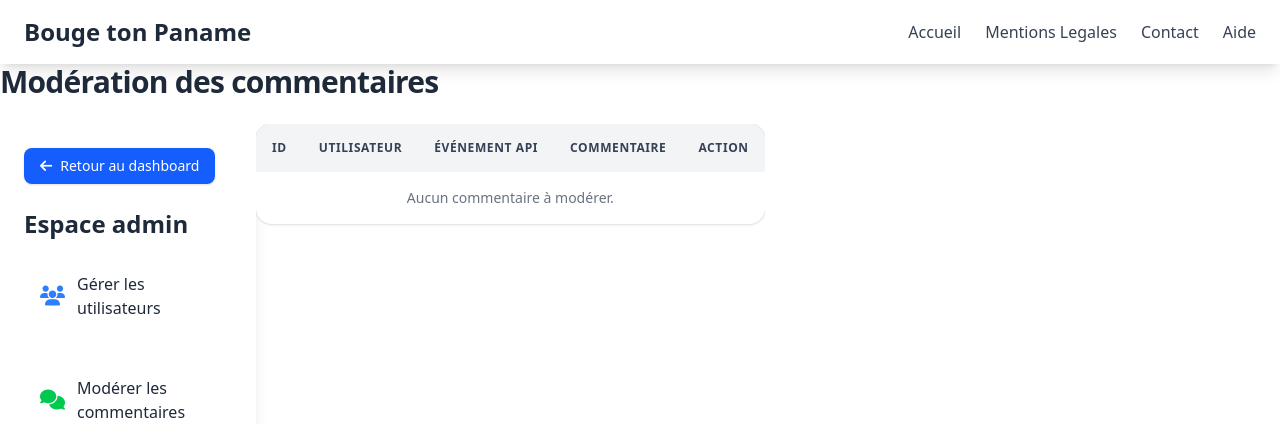
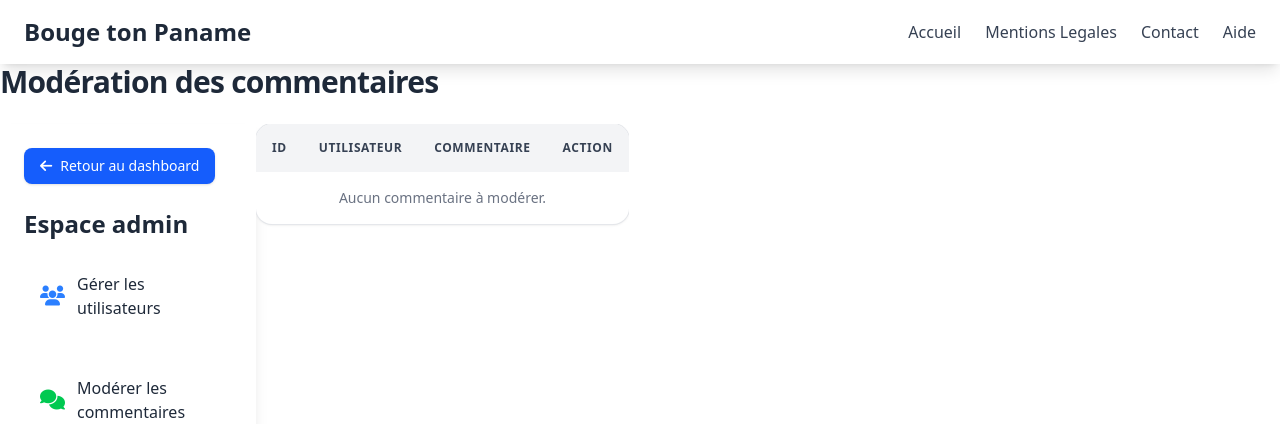
Before and after one commit to Douxzy/Bouge-ton-Paname, a PHP site: page /admin/comments.php in a window 1280 px wide. Shown: the top 424 px of the page. Run offline with PHP 8.4, Linux system fonts and the light colour scheme; the visitor is signed in with stand-in values (Sample User, id 1); data that the repository does not hold is empty; a stand-in replaces the project's code that opens the database connection.

Commit message:
Fix/fix comments backoffice action

```diff
--- a/www/admin/comments.php
+++ b/www/admin/comments.php
@@ -39,7 +39,6 @@ $commentaires = $stmt->fetchAll();
             <tr>
                 <th class="p-4">ID</th>
                 <th class="p-4">Utilisateur</th>
-                <th class="p-4">Événement API</th>
                 <th class="p-4">Commentaire</th>
                 <th class="p-4">Action</th>
             </tr>
```
